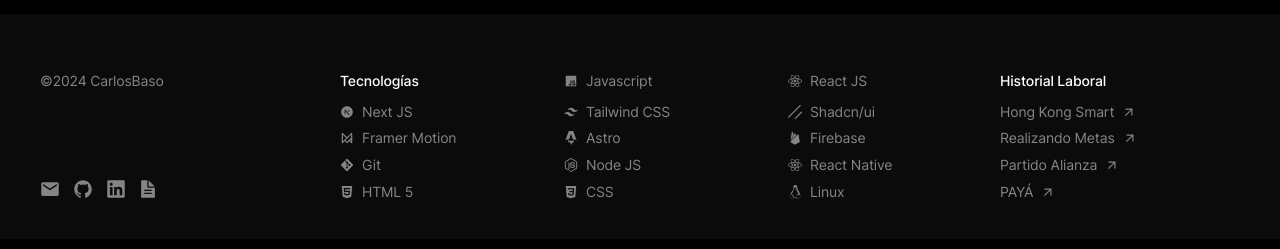
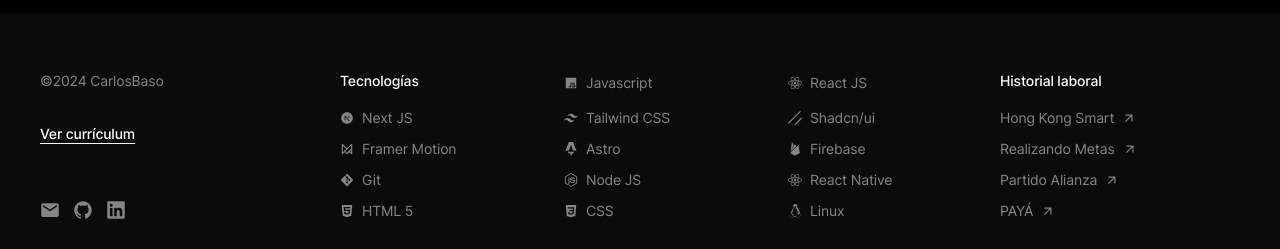
Before and after one commit to Basso-23/portafolio, a Next.js app: page / in a window 1280 px wide. Shown: the part 1208-1457 px from the top of the page. Built offline with nearby package versions, Linux system fonts and the light colour scheme.

Commit message:
añadi ver cv footer

```diff
--- a/src/components/sections/Footer.jsx
+++ b/src/components/sections/Footer.jsx
@@ -76,7 +76,15 @@
           <div className="text-[#838586] w-[25%]">
             <div>©2024 CarlosBaso</div>
             <div className="pulse-container">
-              <div className="invisible"></div>
+              <a
+                target="_blank"
+                href={
+                  "https://drive.google.com/file/d/1xK_8f4Jdlcjvw8a87wCpgfKEqfCBmR3O/view?usp=sharing"
+                }
+                className="underline underline-offset-4"
+              >
+                Ver currículum
+              </a>
             </div>
             <div className="links-container">
               <CopyToClipboard
@@ -93,12 +101,6 @@
               <Links
                 icon={<Linkedin />}
                 url={"https://www.linkedin.com/in/carlosbaso/"}
-              />
-              <Links
-                icon={<Resume />}
-                url={
-                  "https://drive.google.com/file/d/1xK_8f4Jdlcjvw8a87wCpgfKEqfCBmR3O/view?usp=sharing"
-                }
               />
             </div>
           </div>
@@ -122,7 +124,7 @@
           </div>
 
           <div className="job-container">
-            <div className="font-medium">Historial Laboral</div>
+            <div className="font-medium">Historial laboral</div>
             <Job name={"Hong Kong Smart"} url={"https://hkspos.com"} />
             <Job name={"Realizando Metas"} url={"https://somosrmpa.com/"} />
             <Job name={"Partido Alianza"} url={"https://partidoalianza.com/"} />
@@ -185,7 +187,7 @@
               </AccordionContent>
             </AccordionItem>
             <AccordionItem value="item-2">
-              <AccordionTrigger>Historial Laboral</AccordionTrigger>
+              <AccordionTrigger>Historial laboral</AccordionTrigger>
               <AccordionContent asChild>
                 <div className="job-mobile">
                   <Job name={"Hong Kong Smart"} url={"https://hkspos.com"} />
```
